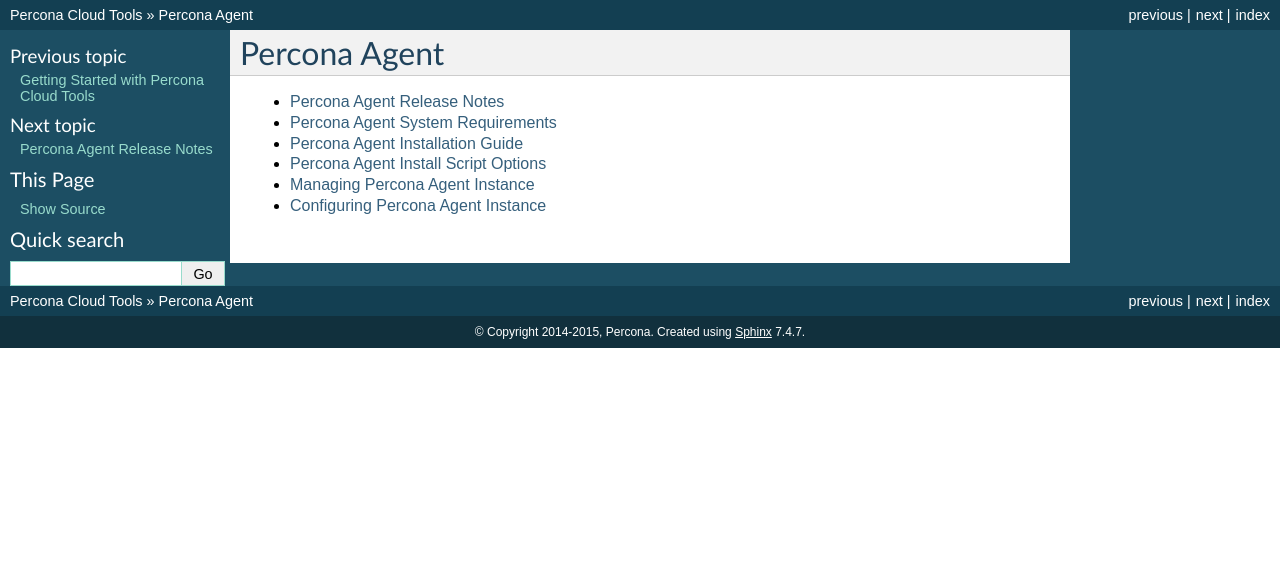
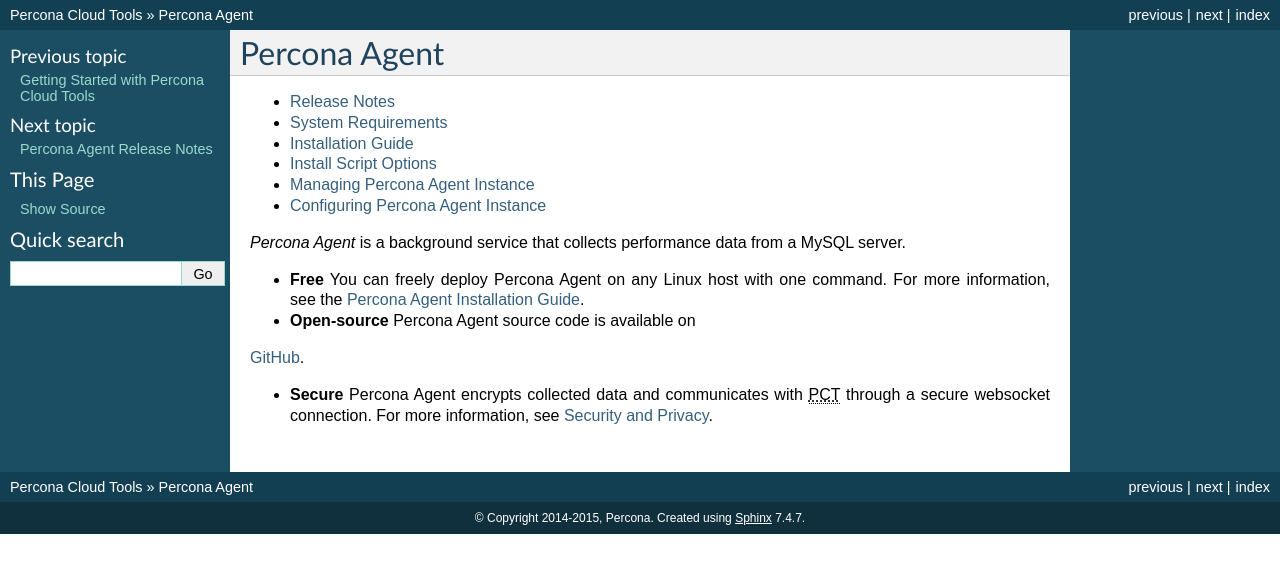
Before and after one commit to percona/cloud-tools, a Sphinx documentation site: the page built from doc/percona-agent/index.rst, in a window 1280 px wide. Shown: the top 573 px of the page. Built offline with Sphinx 7.4.7, drawn with Linux system fonts in a browser that asks for light colours; pages that are not in the unit, such as notebooks, are missing from menus.

Commit message:
more work

```diff
--- a/doc/percona-agent/index.rst
+++ b/doc/percona-agent/index.rst
@@ -1,3 +1,5 @@
+.. |PCT| replace:: :abbr:`PCT (Percona Cloud Tools)`
+
 .. _agent:
 
 =============
@@ -7,9 +9,25 @@
 .. toctree::
   :maxdepth: 1
 
-  release-notes/index
-  system-requirements
-  install
-  options
+  Release Notes <release-notes/index>
+  System Requirements <system-requirements>
+  Installation Guide <install>
+  Install Script Options <options>
   manage
   configure
+
+*Percona Agent* is a background service
+that collects performance data from a MySQL server.
+
+* **Free**
+  You can freely deploy Percona Agent on any Linux host with one command.
+  For more information, see the :ref:`install`.
+
+* **Open-source**
+  Percona Agent source code is available on
+`GitHub <https://github.com/percona/percona-agent>`_.
+
+* **Secure**
+  Percona Agent encrypts collected data and communicates with |PCT|
+  through a secure websocket connection.
+  For more information, see :ref:`security`.
```
Also changed, not shown: doc/get-started.rst (+27 -14 lines), doc/index.rst (+6 -4 lines).
